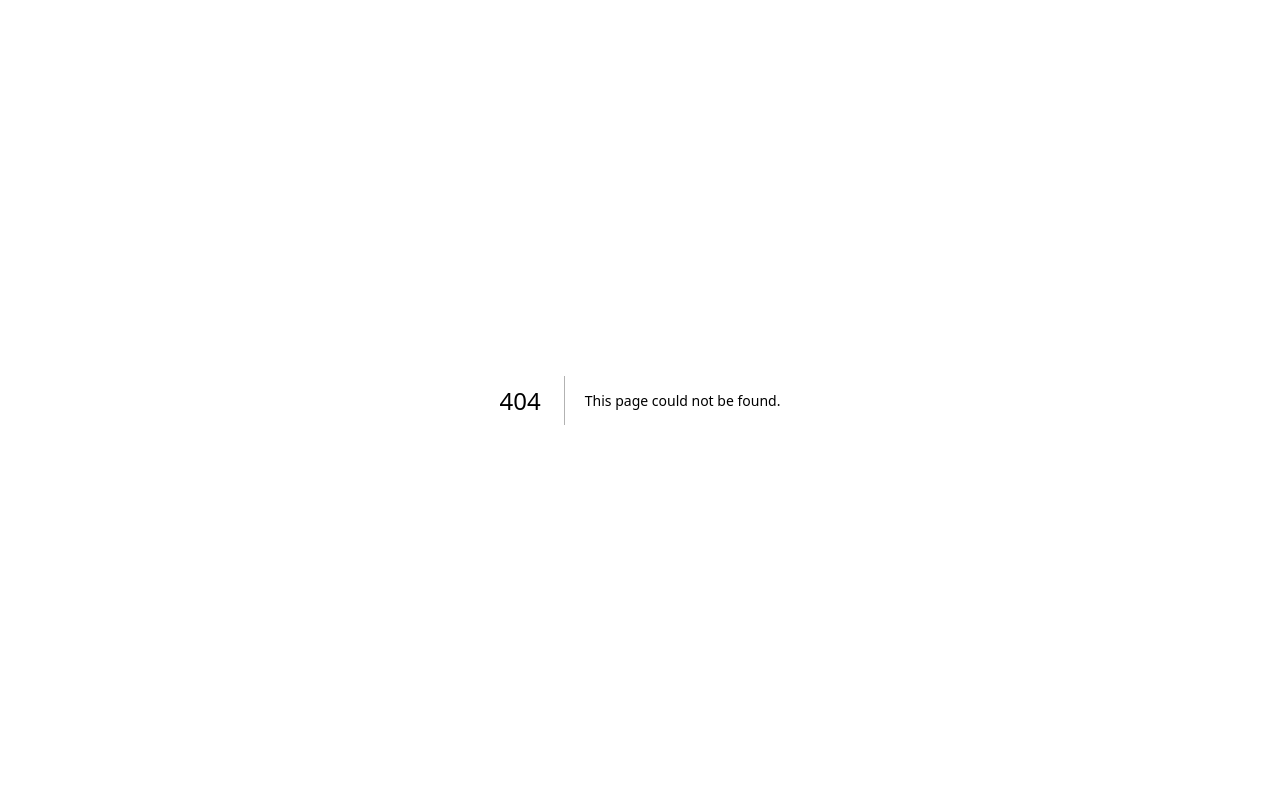
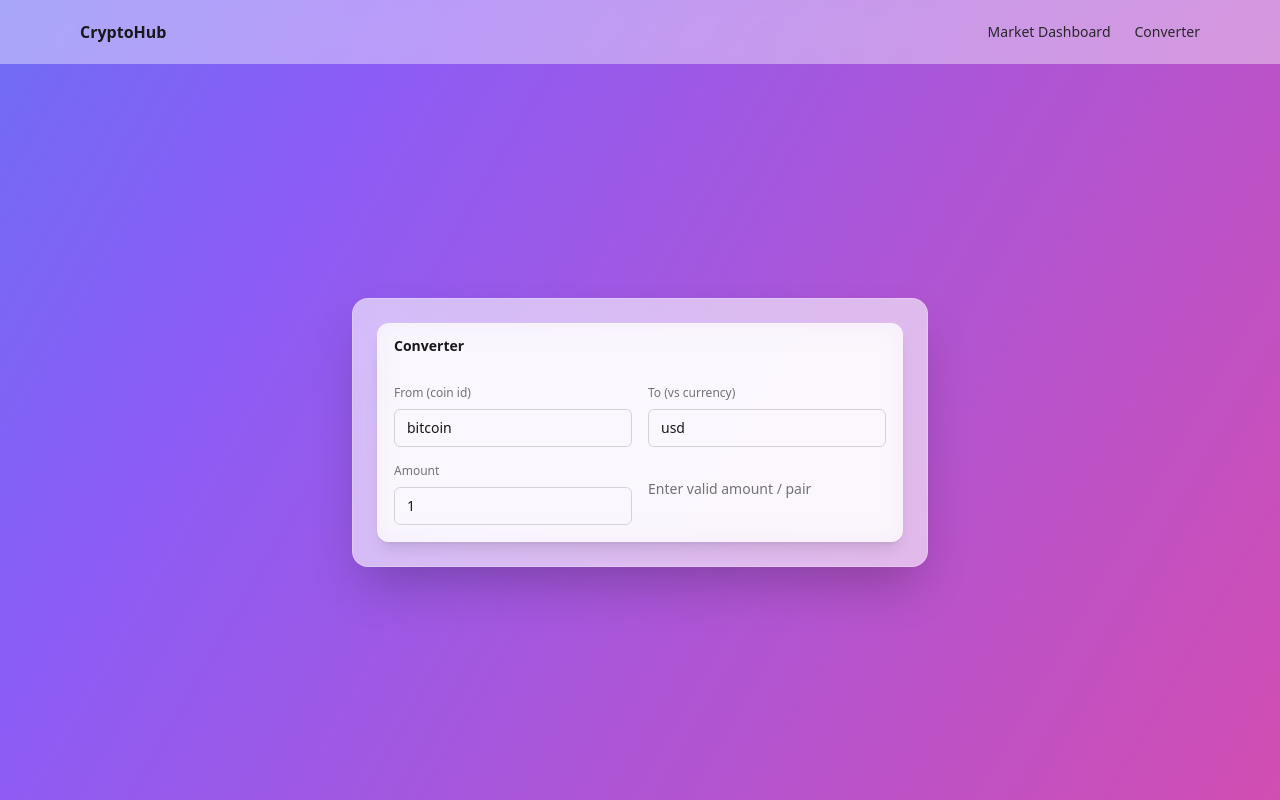
Before and after one commit to Matthew3dg/crypto-statistic, a Next.js app: page /converter in a window 1280 px wide. Before the commit this address had no page. Shown: the top 800 px of the page. Built offline with nearby package versions, Linux system fonts and the light colour scheme; no server answers.

Commit message:
Add lottie-react dependency; update global styles for animated gradient background; enhance layout with Navbar and Footer components; improve Home component with Hero section and updated metadata.

```diff
--- /dev/null
+++ b/app/components/Footer.tsx
@@ -0,0 +1,10 @@
+export default function Footer() {
+  return (
+    <footer className="mt-20 border-t border-white/20 bg-white/20 backdrop-blur-sm">
+      <div className="mx-auto max-w-6xl px-4 py-8 text-sm text-zinc-800 flex flex-col sm:flex-row items-center justify-between gap-4">
+        <div className="font-semibold text-zinc-900">CryptoHub</div>
+        <div className="text-zinc-700">© {new Date().getFullYear()} All rights reserved.</div>
+      </div>
+    </footer>
+  );
+}
--- /dev/null
+++ b/app/components/Hero.tsx
@@ -0,0 +1,30 @@
+"use client";
+
+import { useEffect, useState } from "react";
+import dynamic from "next/dynamic";
+
+const Lottie = dynamic(() => import("lottie-react"), { ssr: false });
+
+export default function Hero() {
+  const [animationData, setAnimationData] = useState<any | null>(null);
+
+  useEffect(() => {
+    let active = true;
+    // Free animation from LottieFiles (royalty-free). If it ever changes, UI still works.
+    fetch("https://assets3.lottiefiles.com/packages/lf20_q5pk6p1k.json")
+      .then((res) => res.json())
+      .then((json) => {
+        if (active) setAnimationData(json);
+      })
+      .catch(() => {
+        // no-op; hero works without animation
+      });
+    return () => {
+      active = false;
+    };
+  }, []);
+
+  if (!animationData) return null;
+
+  return <Lottie animationData={animationData} loop autoplay />;
+}
--- /dev/null
+++ b/app/components/Navbar.tsx
@@ -0,0 +1,40 @@
+"use client";
+
+import Link from "next/link";
+import { useEffect, useState } from "react";
+
+export default function Navbar() {
+  const [scrolled, setScrolled] = useState(false);
+
+  useEffect(() => {
+    const onScroll = () => setScrolled(window.scrollY > 10);
+    onScroll();
+    window.addEventListener("scroll", onScroll, { passive: true });
+    return () => window.removeEventListener("scroll", onScroll);
+  }, []);
+
+  return (
+    <header
+      className={
+        "fixed inset-x-0 top-0 z-50 transition-colors " +
+        (scrolled ? "bg-white/90 backdrop-blur-md shadow" : "bg-white/40 backdrop-blur")
+      }
+    >
+      <div className="mx-auto max-w-6xl px-4">
+        <nav className="flex h-16 items-center justify-between">
+          <Link href="/" className="font-semibold text-zinc-900">
+            CryptoHub
+          </Link>
+          <div className="flex items-center gap-6 text-sm">
+            <Link href="/market" className="text-zinc-800 hover:text-zinc-900 transition-colors">
+              Market Dashboard
+            </Link>
+            <Link href="/converter" className="text-zinc-800 hover:text-zinc-900 transition-colors">
+              Converter
+            </Link>
+          </div>
+        </nav>
+      </div>
+    </header>
+  );
+}
--- /dev/null
+++ b/app/converter/page.tsx
@@ -0,0 +1,17 @@
+import type { Metadata } from "next";
+import { Converter } from "@/widgets/converter/ui/Converter";
+
+export const metadata: Metadata = {
+  title: "Converter",
+  description: "Convert crypto to fiat with live rates.",
+};
+
+export default function ConverterPage() {
+  return (
+    <main className="min-h-[calc(100vh-4rem)] flex items-center justify-center px-4">
+      <div className="w-full max-w-xl bg-white/60 backdrop-blur-md rounded-2xl shadow-2xl border border-white/20 p-6">
+        <Converter />
+      </div>
+    </main>
+  );
+}
--- a/app/globals.css
+++ b/app/globals.css
@@ -1,11 +1,27 @@
 @import "tailwindcss";
 
+/* Color tokens */
 :root {
-  --background: #ffffff;
-  --foreground: #171717;
+  --background: #0b1026;
+  --foreground: #0f172a;
+}
+
+/* Animated gradient background */
+@keyframes gradientShift {
+  0% {
+    background-position: 0% 50%;
+  }
+  50% {
+    background-position: 100% 50%;
+  }
+  100% {
+    background-position: 0% 50%;
+  }
 }
 
 body {
-  background: #ffffff;
+  background: linear-gradient(120deg, #0ea5e9, #8b5cf6, #ec4899);
+  background-size: 200% 200%;
+  animation: gradientShift 18s ease infinite;
   color: #171717;
 }
--- a/app/layout.tsx
+++ b/app/layout.tsx
@@ -1,10 +1,18 @@
 import type { Metadata } from "next";
 import "./globals.css";
 import StoreProvider from "./providers/StoreProvider";
+import Navbar from "./components/Navbar";
+import Footer from "./components/Footer";
 
 export const metadata: Metadata = {
-  title: "",
-  description: "",
+  title: {
+    default: "CryptoHub",
+    template: "%s | CryptoHub",
+  },
+  description: "Live crypto market dashboard and currency converter.",
+  icons: {
+    icon: "/favicon.svg",
+  },
 };
 
 export default function RootLayout({
@@ -15,7 +23,13 @@ export default function RootLayout({
   return (
     <html lang="en">
       <body>
-        <StoreProvider>{children}</StoreProvider>
+        <StoreProvider>
+          <Navbar />
+          <div className="pt-16 min-h-screen">
+            {children}
+            <Footer />
+          </div>
+        </StoreProvider>
       </body>
     </html>
   );
--- /dev/null
+++ b/app/market/page.tsx
@@ -0,0 +1,24 @@
+import type { Metadata } from "next";
+import { CryptoPrices } from "@/widgets/crypto-prices/ui/CryptoPrices";
+import { NewsFeed } from "@/widgets/news/ui/NewsFeed";
+
+export const metadata: Metadata = {
+  title: "Market Dashboard",
+  description: "Top crypto prices and trending coins.",
+};
+
+export default function MarketPage() {
+  return (
+    <main className="mx-auto max-w-6xl px-4 py-8">
+      <h1 className="text-3xl font-bold text-white mb-6">Market Dashboard</h1>
+      <div className="grid grid-cols-1 md:grid-cols-2 gap-6">
+        <div className="md:col-span-2">
+          <CryptoPrices />
+        </div>
+        <div className="md:col-span-2">
+          <NewsFeed />
+        </div>
+      </div>
+    </main>
+  );
+}
--- a/app/page.tsx
+++ b/app/page.tsx
@@ -1,33 +1,40 @@
-import { CryptoPrices } from "@/widgets/crypto-prices/ui/CryptoPrices";
-import { NewsFeed } from "@/widgets/news/ui/NewsFeed";
-import { Converter } from "@/widgets/converter/ui/Converter";
-import { Portfolio } from "@/widgets/portfolio/ui/Portfolio";
-import { Alerts } from "@/widgets/alerts/ui/Alerts";
-import { StocksPlaceholder } from "@/widgets/stocks/ui/StocksPlaceholder";
+import Link from "next/link";
+import type { Metadata } from "next";
+import Hero from "./components/Hero";
+
+export const metadata: Metadata = {
+  title: "Home",
+  description: "Welcome to CryptoHub — track markets and convert currencies.",
+};
 
 export default function Home() {
   return (
-    <main className="mx-auto max-w-6xl px-4 py-8">
-      <h1 className="text-2xl font-semibold mb-6">Market Dashboard</h1>
-      <div className="grid grid-cols-1 md:grid-cols-2 gap-6">
-        <div className="lg:col-span-2">
-          <CryptoPrices />
+    <main className="relative flex min-h-[calc(100vh-4rem)] items-center justify-center overflow-hidden">
+      <div className="absolute inset-0 pointer-events-none opacity-30" />
+      <div className="absolute -top-10 left-1/2 -translate-x-1/2 w-[520px] h-[520px] opacity-60">
+        <Hero />
+      </div>
+      <div className="mx-auto max-w-4xl px-6 text-center relative">
+        <h1 className="text-4xl md:text-6xl font-extrabold tracking-tight text-white drop-shadow-sm">
+          Your Gateway to Crypto Markets
+        </h1>
+        <p className="mt-4 text-base md:text-lg text-white/90 max-w-2xl mx-auto">
+          Real-time prices, trending coins, and an easy converter — all in one place.
+        </p>
+        <div className="mt-10 flex flex-col sm:flex-row items-center justify-center gap-4">
+          <Link
+            href="/market"
+            className="group inline-flex items-center justify-center rounded-xl bg-white/90 text-zinc-900 px-6 py-3 text-sm font-semibold shadow-lg backdrop-blur hover:bg-white transition transform hover:-translate-y-0.5 hover:shadow-xl"
+          >
+            Market Dashboard
+          </Link>
+          <Link
+            href="/converter"
+            className="group inline-flex items-center justify-center rounded-xl border border-white/40 bg-white/20 text-white px-6 py-3 text-sm font-semibold shadow-lg backdrop-blur hover:bg-white/30 transition transform hover:-translate-y-0.5 hover:shadow-xl"
+          >
+            Converter
+          </Link>
         </div>
-        {/* <div>
-          <Portfolio />
-        </div> */}
-        <div>
-          <Converter />
-        </div>
-        {/* <div>
-          <Alerts />
-        </div> */}
-        <div className="lg:col-span-2">
-          <NewsFeed />
-        </div>
-        {/* <div>
-          <StocksPlaceholder />
-        </div> */}
       </div>
     </main>
   );
--- a/package.json
+++ b/package.json
@@ -10,6 +10,7 @@
   },
   "dependencies": {
     "@reduxjs/toolkit": "^2.9.0",
+    "lottie-react": "^2.4.1",
     "next": "15.5.2",
     "react": "19.1.0",
     "react-dom": "19.1.0",
--- a/shared/ui/Card.tsx
+++ b/shared/ui/Card.tsx
@@ -10,11 +10,14 @@ type CardProps = PropsWithChildren<{
 export function Card({ title, className, children }: CardProps) {
   return (
     <section
-      className={"rounded-xl border border-zinc-200 bg-white shadow-sm " + (className ?? "")}
+      className={
+        "rounded-xl border border-white/20 bg-white/70 backdrop-blur-md shadow-lg " +
+        (className ?? "")
+      }
     >
       {title ? (
-        <header className="px-4 py-3 border-b border-zinc-200">
-          <h2 className="text-sm font-semibold text-zinc-800">{title}</h2>
+        <header className="px-4 py-3 border-b border-white/20">
+          <h2 className="text-sm font-semibold text-zinc-900">{title}</h2>
         </header>
       ) : null}
       <div className="p-4">{children}</div>
```
Also changed, not shown: public/favicon.svg (added), 1 other file (tests, documents, lock files or other folders).
